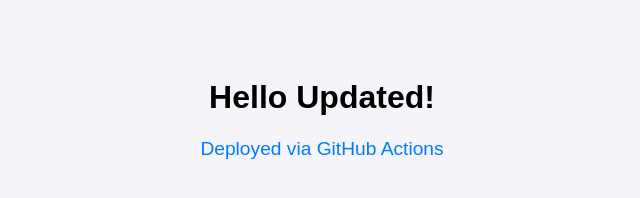
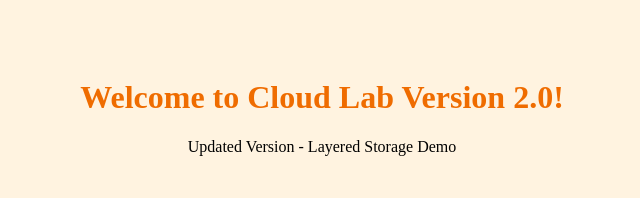
Before and after one commit to yi-xian0706/Cloud-Computing, a plain HTML site: page index.html in a window 1280 px wide. Shown: the whole page, without its empty margins (318-958 px from the left). Drawn offline with Linux system fonts and the light colour scheme.

Commit message:
Finished Lab 03 - Cloud Image Registry

```diff
--- a/index.html
+++ b/index.html
@@ -1,14 +1,14 @@
 <!DOCTYPE html>
 <html>
 <head>
-    <title>Cloud Computing Lab</title>
+    <title>Cloud Lab v2.0</title>
     <style>
-        body { background-color: #f4f4f9; font-family: Arial; text-align: center; padding-top: 50px; }
-        .status { color: #007bff; font-size: 1.2em; }
+        body { background: #fff3e0; text-align: center; padding-top: 50px; }
+        h1 { color: #ef6c00; }
     </style>
 </head>
 <body>
-    <h1>Hello Updated!</h1>
-    <p class="status">Deployed via GitHub Actions</p>
+    <h1>Welcome to Cloud Lab Version 2.0!</h1>
+    <p>Updated Version - Layered Storage Demo</p>
 </body>
 </html>
```
Also changed, not shown: 1 other file.
